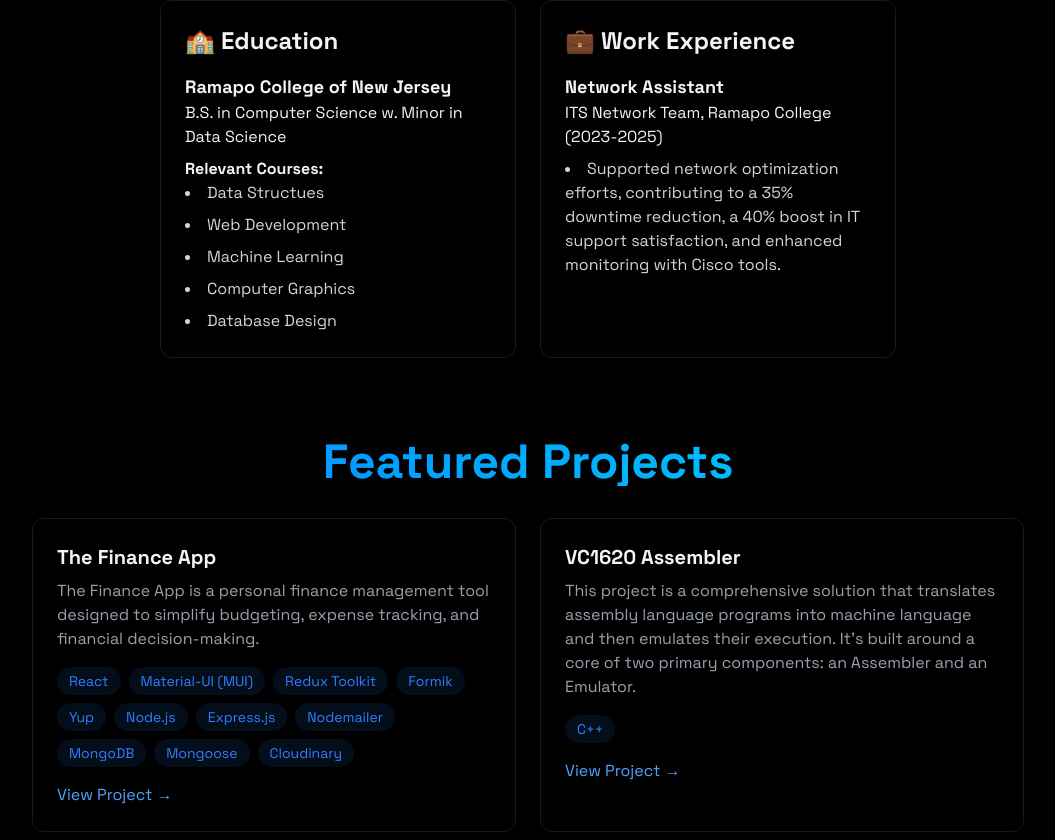
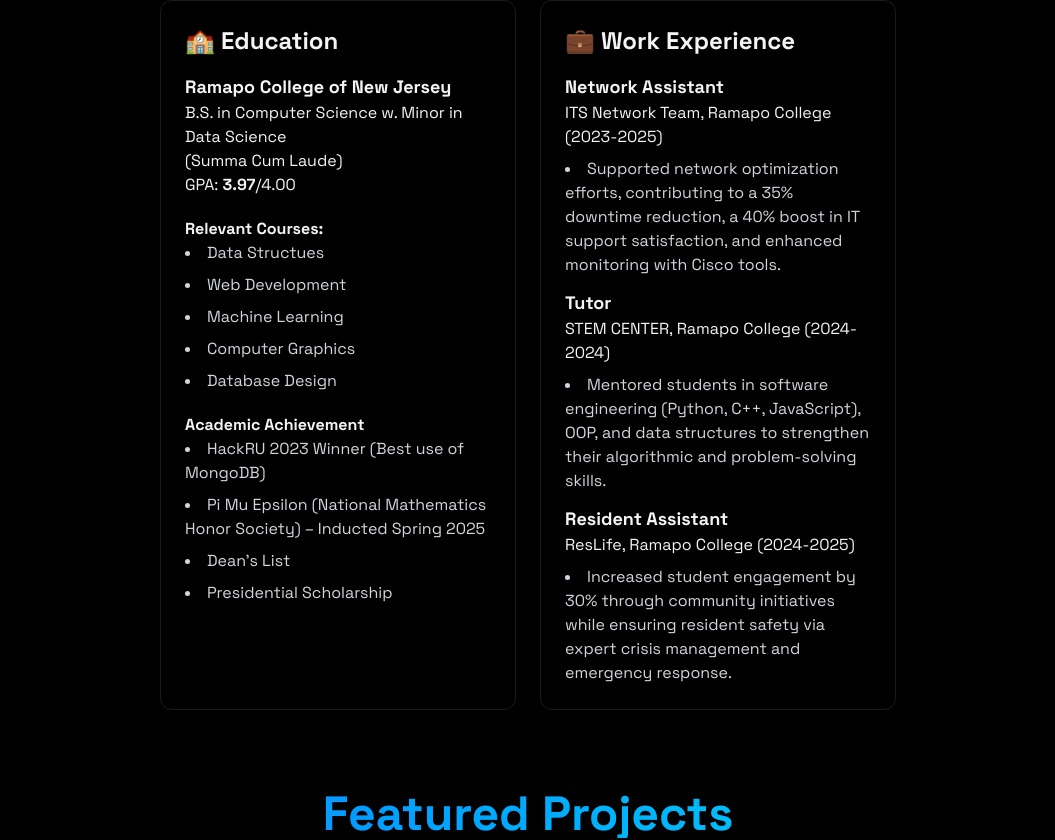
Before and after one commit to dsaurav4/saurav-portfolio, a React (Vite) app: page / in a window 1280 px wide. Shown: the part 1334-2174 px from the top of the page, without its empty margins (112-1167 px from the left). Built offline with nearby package versions, Linux system fonts and the light colour scheme.

Commit message:
added links to linkedin and github

```diff
--- a/src/components/MobileMenu.jsx
+++ b/src/components/MobileMenu.jsx
@@ -1,3 +1,6 @@
+import linkedinIcon from "../assets/linkedin.svg";
+import githubIcon from "../assets/github.svg";
+
 const MobileMenu = ({ menuOpen, setMenuOpen }) => {
   return (
     <div
@@ -50,6 +53,14 @@ const MobileMenu = ({ menuOpen, setMenuOpen }) => {
       >
         Contact
       </a>
+
+      <a href="https://www.linkedin.com/in/sauravdahal4/">
+        <img src={linkedinIcon} alt="" height={30} width={30} />
+      </a>
+
+      <a href="https://github.com/dsaurav4" className="m-5">
+        <img src={githubIcon} alt="" height={30} width={30} />
+      </a>
     </div>
   );
 };
--- a/src/components/Navbar.jsx
+++ b/src/components/Navbar.jsx
@@ -1,4 +1,6 @@
 import { useEffect } from "react";
+import linkedinIcon from "../assets/linkedin.svg";
+import githubIcon from "../assets/github.svg";
 
 const Navbar = ({ menuOpen, setMenuOpen }) => {
   useEffect(() => {
@@ -43,6 +45,14 @@ const Navbar = ({ menuOpen, setMenuOpen }) => {
             >
               Contact
             </a>
+
+            <a href="https://www.linkedin.com/in/sauravdahal4/">
+              <img src={linkedinIcon} alt="" height={30} width={30} />
+            </a>
+
+            <a href="https://github.com/dsaurav4">
+              <img src={githubIcon} alt="" height={30} width={30} />
+            </a>
           </div>
         </div>
       </div>
--- a/src/components/sections/About.jsx
+++ b/src/components/sections/About.jsx
@@ -65,13 +65,30 @@ const About = () => {
                 <h4 className="text-lg">Ramapo College of New Jersey </h4>
               </strong>
               <p>B.S. in Computer Science w. Minor in Data Science</p>
-              <p className="font-bold mt-2">Relevant Courses:</p>
+              <p>(Summa Cum Laude)</p>
+              <p>
+                GPA:{" "}
+                <span>
+                  <strong>3.97</strong>/4.00
+                </span>
+              </p>
+              <p className="font-bold mt-5">Relevant Courses:</p>
               <ul className="list-disc list-inside text-gray-300 space-y-2">
                 <li>Data Structues</li>
                 <li>Web Development</li>
                 <li>Machine Learning</li>
                 <li>Computer Graphics</li>
                 <li>Database Design</li>
+              </ul>
+              <p className="font-bold mt-5">Academic Achievement</p>
+              <ul className="list-disc list-inside text-gray-300 space-y-2">
+                <li>HackRU 2023 Winner (Best use of MongoDB)</li>
+                <li>
+                  Pi Mu Epsilon (National Mathematics Honor Society) – Inducted
+                  Spring 2025
+                </li>
+                <li>Dean's List</li>
+                <li>Presidential Scholarship</li>
               </ul>
             </div>
 
@@ -88,6 +105,28 @@ const About = () => {
                   and enhanced monitoring with Cisco tools.
                 </li>
               </ul>
+              <strong>
+                <h4 className="text-lg mt-3">Tutor</h4>
+              </strong>
+              <p>STEM CENTER, Ramapo College (2024-2024)</p>
+              <ul className="list-disc list-inside text-gray-300 space-y-2 mt-2">
+                <li>
+                  Mentored students in software engineering (Python, C++,
+                  JavaScript), OOP, and data structures to strengthen their
+                  algorithmic and problem-solving skills.
+                </li>
+              </ul>
+              <strong>
+                <h4 className="text-lg mt-3">Resident Assistant</h4>
+              </strong>
+              <p>ResLife, Ramapo College (2024-2025)</p>
+              <ul className="list-disc list-inside text-gray-300 space-y-2 mt-2">
+                <li>
+                  Increased student engagement by 30% through community
+                  initiatives while ensuring resident safety via expert crisis
+                  management and emergency response.
+                </li>
+              </ul>
             </div>
           </div>
         </div>
```
Also changed, not shown: src/assets/github.svg (added), src/assets/linkedin.svg (added).
